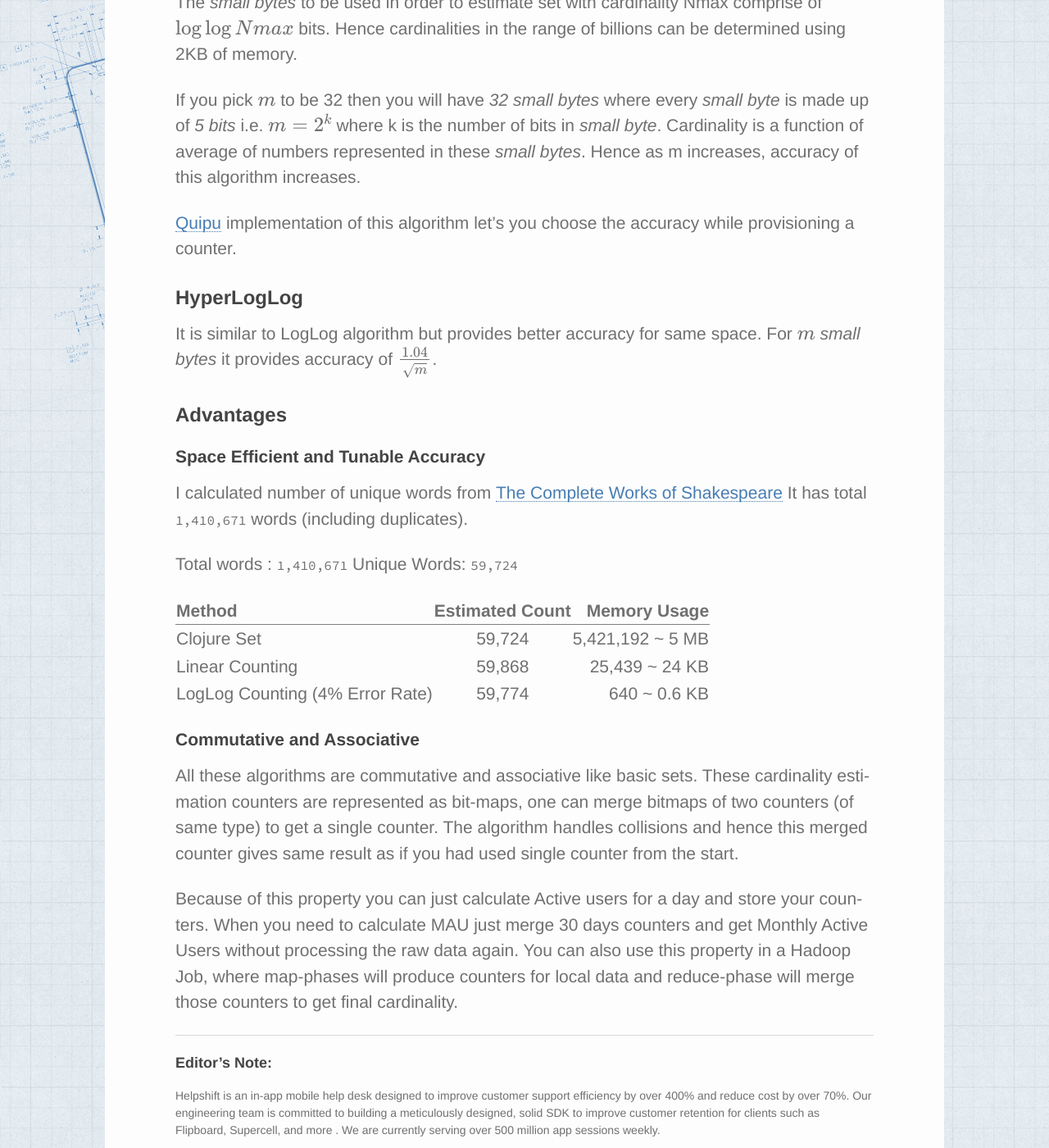
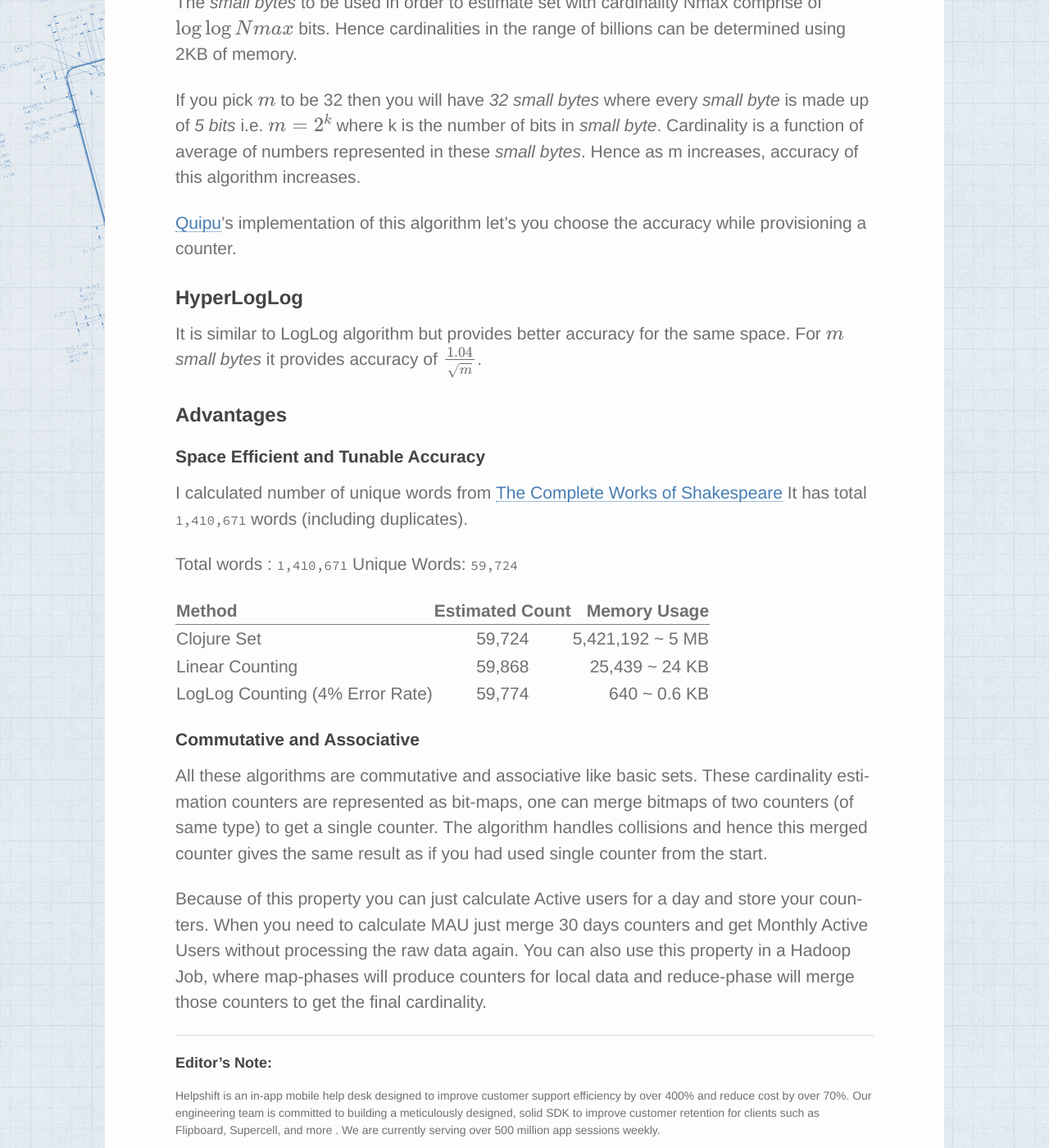
Before and after one commit to helpshift/dev-blog, a Jekyll site: the page built from _posts/2014-06-09-active-users.md, in a window 1280 px wide and 1400 px high, scrolled down 1937 px. Shown: the whole window at 82% size. Built offline with Jekyll 4.4.1, drawn with Linux system fonts in a browser that asks for light colours; some web fonts are replaced; formulas are drawn with MathJax 3; comment, search, counter and statistics services are not loaded; some of the changed text lies outside the part shown.

Commit message:
Fix a bunch of mistakes

```diff
--- a/_posts/2014-06-09-active-users.md
+++ b/_posts/2014-06-09-active-users.md
@@ -12,14 +12,14 @@
 In analytics we like to track every interaction of a user with the
 system. Whenever a user interacts with our system we record an
 *event*. This *event* usually contains an *id* which can uniquely
-identify the user. This id can be a cookie, IP address or Vendor ID in
-an iOS App.  **Active Users** is a number of unique users who
+identify the user. This *id* can be a cookie, an IP address or a Vendor ID
+from an iOS App.  **Active Users** is the number of unique users who
 interacted with the system. Active users are calculated over a
 time-period, e.g. **Monthly Active Users (MAU)**, **Weekly Active Users
 (WAU)** or **Daily Active Users (DAU)**. So when you want to calculate
-and MAU, you will gather all the events in last month and count number
-of unique *ids*. This means that Active Users is *cardinality* of
-*set* of all the *ids* from these *events*.
+MAU, you would gather all the events in the last month and count the
+number of unique *ids*. This means that Active Users is the *cardinality*
+of the *set* of all the *ids* from these *events*.
 
 i.e.
 
@@ -60,21 +60,21 @@
 
 ## Linear Counting
 
-This is a two step algorithm, In step1 you allocate a bit-map of
+This is a two step algorithm, In step 1 you allocate a bit-map of
 size $$m$$. All the entries of bitmap are initialized to $$0$$. When you
 want to add an element in structure, you run a hash-function on
 data which gives you an address in the bit-map. The algorithm sets
-the bit to $$1$$ at that generated address. In step2 algorithm first
+the bit to $$1$$ at that generated address. In step 2 the algorithm first
 counts number of empty bit map entries (bits which are still set to
 $$0$$). It then estimates the cardinality by dividing this count by
 bit-map size $$m$$.
-Algorithm allows us to decide how accurate we want this algorithm to
+The algorithm allows us to decide how accurate we want this algorithm to
 be. [Quipu](https://github.com/kirankulkarni/quipu) implements this algorithm with *1%* error rate hence
-providing a lot of space optimization
+providing a lot of space optimization.
 
 ## LogLog Counting
 
-LogLog algorithm makes use of $$m$$ *small bytes* of memory to calculate
+The LogLog algorithm makes use of $$m$$ *small bytes* of memory to calculate
 the cardinality, and it does so with accuracy that is order of
 $$\frac{1.30}{\sqrt{m}}$$.
 
@@ -88,13 +88,13 @@
 numbers represented in these *small bytes*. Hence as m increases,
 accuracy of this algorithm increases.
 
-[Quipu](https://github.com/kirankulkarni/quipu) implementation of this algorithm let's you choose the accuracy
+[Quipu](https://github.com/kirankulkarni/quipu)'s implementation of this algorithm let's you choose the accuracy
 while provisioning a counter.
 
 ## HyperLogLog
 
 It is similar to LogLog algorithm but provides better accuracy
-for same space. For $$m$$ *small bytes* it provides accuracy of
+for the same space. For $$m$$ *small bytes* it provides accuracy of
 $$\frac{1.04}{\sqrt{m}}$$.
 
 ## Advantages
@@ -121,7 +121,7 @@
 sets. These cardinality estimation counters are represented as
 bit-maps, one can merge bitmaps of two counters (of same type) to
 get a single counter. The algorithm handles collisions and hence
-this merged counter gives same result as if you had used single
+this merged counter gives the same result as if you had used single
 counter from the start.
 
 Because of this property you can just calculate Active users for a
@@ -129,7 +129,7 @@
 merge 30 days counters and get Monthly Active Users without processing
 the raw data again. You can also use this property in a Hadoop Job,
 where map-phases will produce counters for local data and
-reduce-phase will merge those counters to get final cardinality.
+reduce-phase will merge those counters to get the final cardinality.
 
 {::options parse_block_html="true" /}
 <div class="editors-note">
```
Also changed, not shown: other parts of _posts/2014-06-09-active-users.md (+3 -3 lines).
